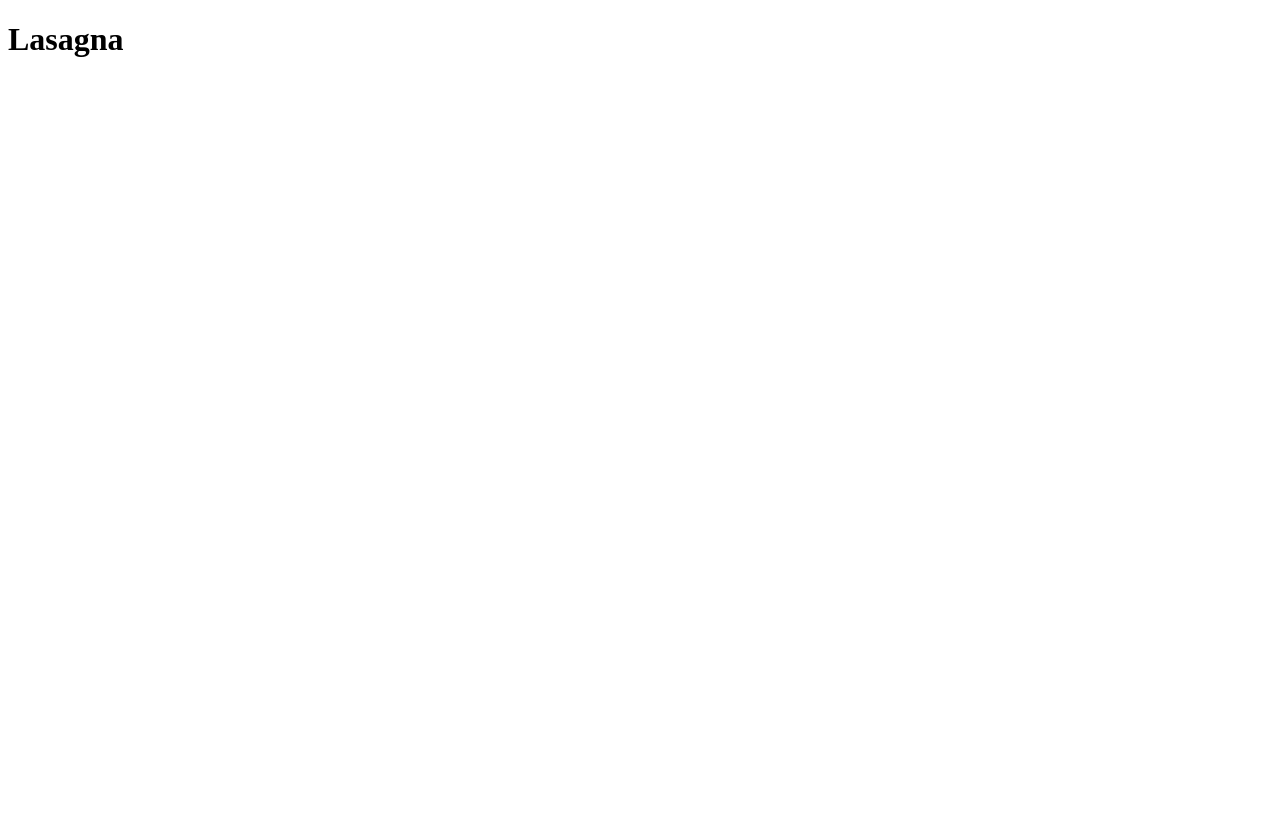
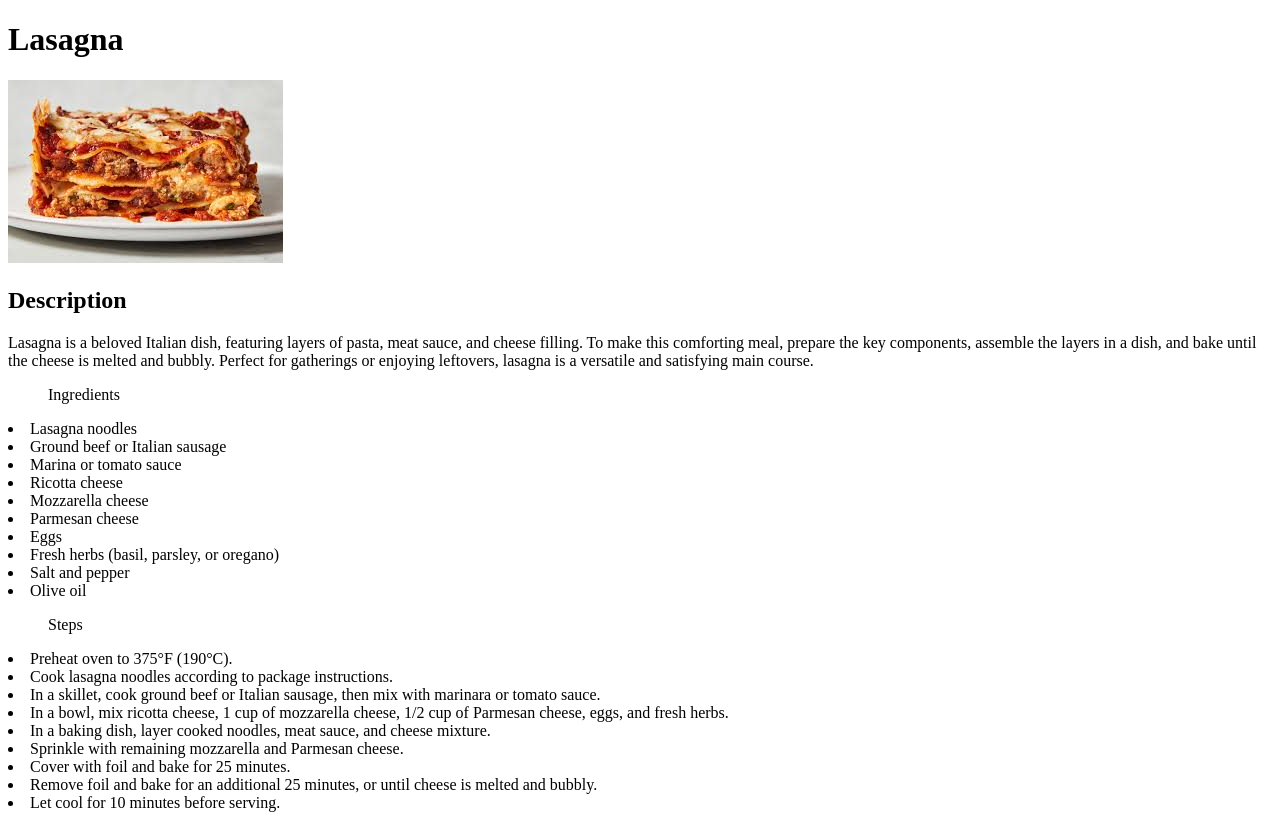
Before and after one commit to vozKingdom/odin-recipes, a plain HTML site: page recipes/lasagna.html in a window 1280 px wide. Drawn offline with Linux system fonts and the light colour scheme.

Commit message:
Add recipe page content

```diff
--- a/recipes/lasagna.html
+++ b/recipes/lasagna.html
@@ -2,9 +2,42 @@
 <html lang="en">
 <head>
     <meta charset="UTF-8">
-    <title>Document</title>
+    <title>Lasagna Recipe</title>
 </head>
+
 <body>
     <h1>Lasagna</h1>
+
+    <!-- <img src="https://www.allrecipes.com/thmb/MkKfYU4oim55CLp39DDuNMuyThA=/750x0/filters:no_upscale():max_bytes(150000):strip_icc():format(webp)/23600-worlds-best-lasagna-armag-4x3-1-b24f9ad518d74090bf197828492c64a6.jpg" alt="lasagna"> -->
+
+    <img src="../img/lasagna.jpeg" alt="lasagna">
+
+    <h2>Description</h2>
+        <p>Lasagna is a beloved Italian dish, featuring layers of pasta, meat sauce, and cheese filling. To make this comforting meal, prepare the key components, assemble the layers in a dish, and bake until the cheese is melted and bubbly. Perfect for gatherings or enjoying leftovers, lasagna is a versatile and satisfying main course.</p>
+
+    <ul>Ingredients</ul>
+        <li>Lasagna noodles</li>
+        <li>Ground beef or Italian sausage</li>
+        <li>Marina or tomato sauce</li>
+        <li>Ricotta cheese</li>
+        <li>Mozzarella cheese</li>
+        <li>Parmesan cheese</li>
+        <li>Eggs</li>
+        <li>Fresh herbs (basil, parsley, or oregano)</li>
+        <li>Salt and pepper</li>
+        <li>Olive oil</li>
+
+    <ol>Steps</ol>
+        <li>Preheat oven to 375°F (190°C).</li>
+        <li>Cook lasagna noodles according to package instructions.
+        <li>In a skillet, cook ground beef or Italian sausage, then mix with marinara or tomato sauce.</li>
+        <li>In a bowl, mix ricotta cheese, 1 cup of mozzarella cheese, 1/2 cup of Parmesan cheese, eggs, and fresh herbs.</li>
+        <li>In a baking dish, layer cooked noodles, meat sauce, and cheese mixture.</li>
+        <li>Sprinkle with remaining mozzarella and Parmesan cheese.</li>
+        <li>Cover with foil and bake for 25 minutes.</li>
+        <li>Remove foil and bake for an additional 25 minutes, or until cheese is melted and bubbly.</li>
+        <li>Let cool for 10 minutes before serving.</li>
+
 </body>
+
 </html>
```
Also changed, not shown: img/lasagna.jpeg (added).
